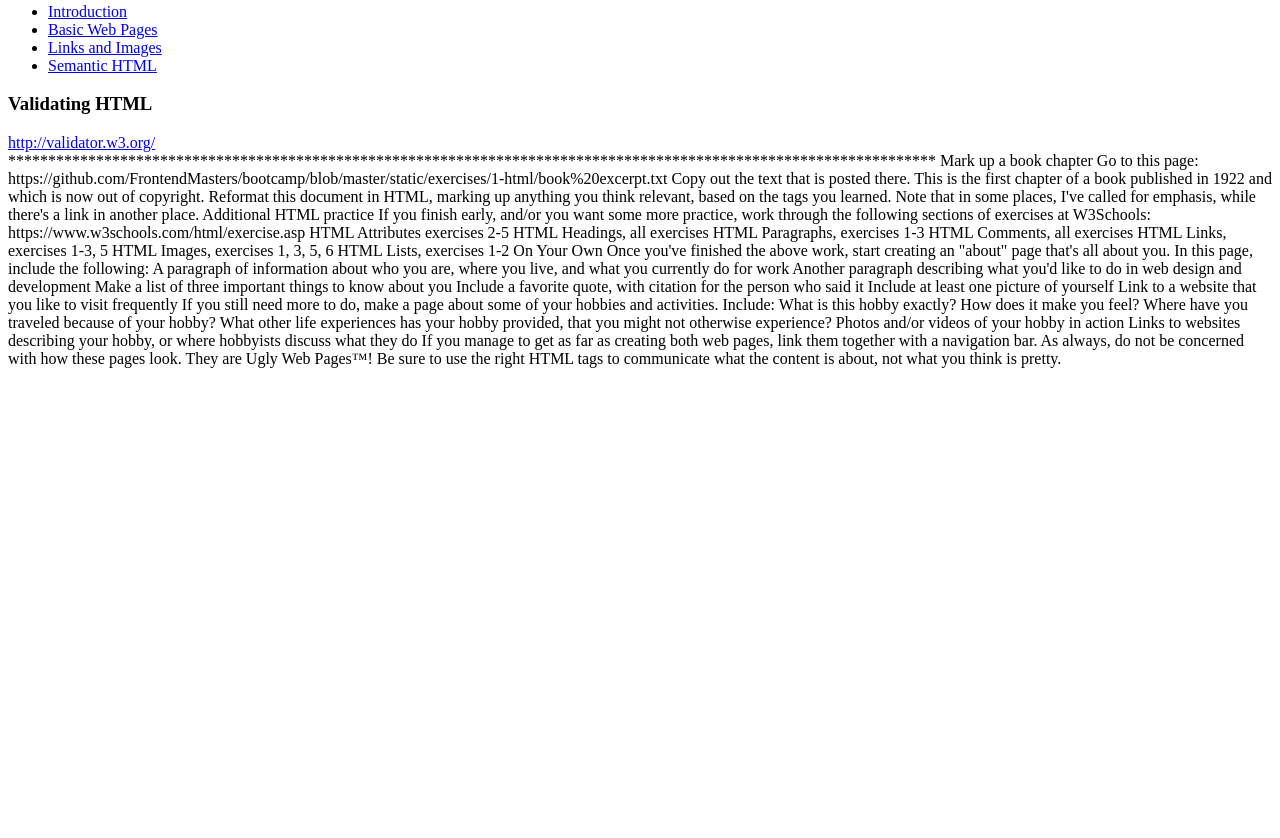
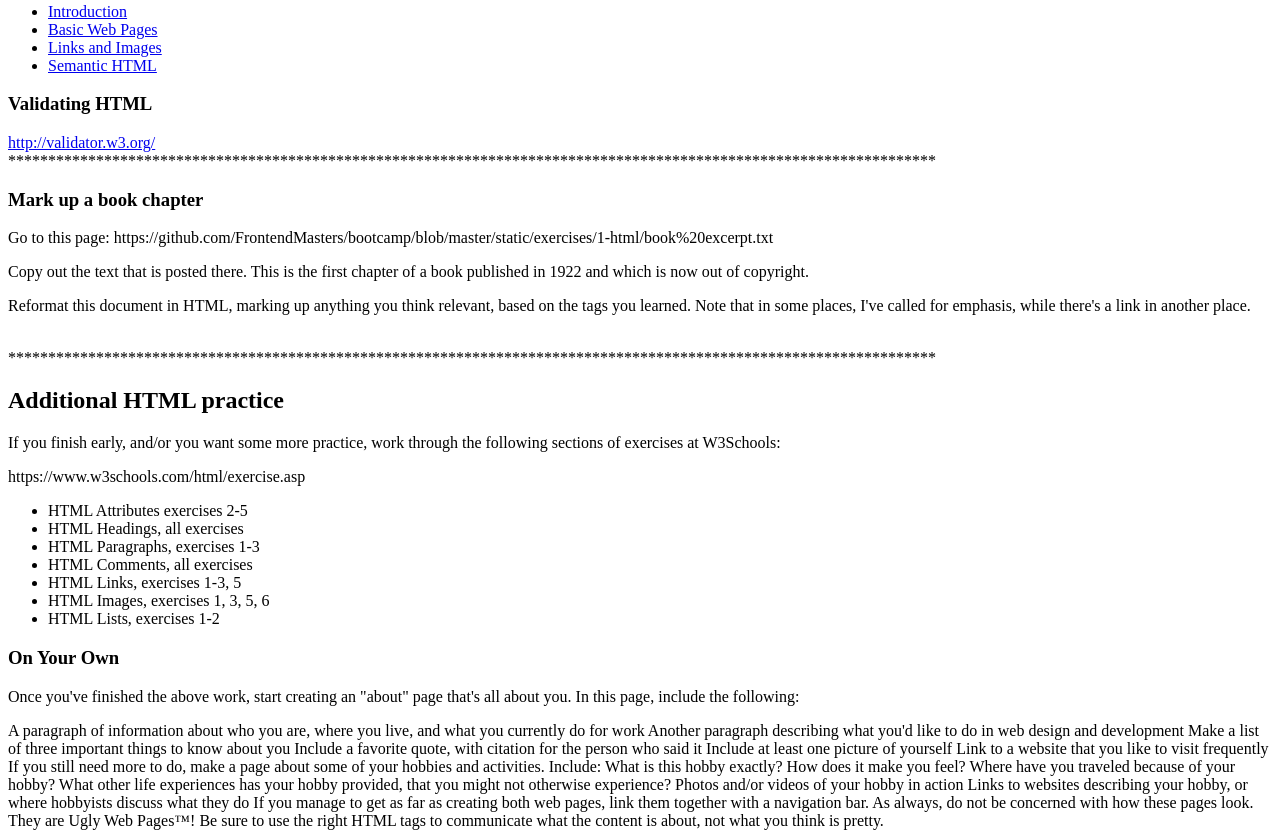
Before and after one commit to Natalina27/FEMasters, a plain HTML site: page index.html in a window 1280 px wide. Shown: the part 3214-4052 px from the top of the page. Before the commit the page ends 3590 px from the top, so only its background shows below. Drawn offline with Linux system fonts and the light colour scheme.

Commit message:
25.01.21

```diff
--- a/index.html
+++ b/index.html
@@ -179,34 +179,34 @@
 <a href="http://validator.w3.org/">http://validator.w3.org/</a>
 
 <br/>********************************************************************************************************************
-Mark up a book chapter
-Go to this page: https://github.com/FrontendMasters/bootcamp/blob/master/static/exercises/1-html/book%20excerpt.txt
 
-Copy out the text that is posted there. This is the first chapter of a book published in 1922 and which is now out of copyright.
+<h3>Mark up a book chapter</h3>
+<p>Go to this page: https://github.com/FrontendMasters/bootcamp/blob/master/static/exercises/1-html/book%20excerpt.txt</p>
 
-Reformat this document in HTML, marking up anything you think relevant, based on the tags you learned. Note that in some places, I've called for emphasis, while there's a link in another place.
+<p>Copy out the text that is posted there. This is the first chapter of a book published in 1922 and which is now out of copyright.</p>
 
-Additional HTML practice
-If you finish early, and/or you want some more practice, work through the following sections of exercises at W3Schools:
+<p>Reformat this document in HTML, marking up anything you think relevant, based on the tags you learned. Note that in some places, I've called for emphasis, while there's a link in another place.</p>
 
-https://www.w3schools.com/html/exercise.asp
+<br/>********************************************************************************************************************
 
-HTML Attributes exercises 2-5
+<h2>Additional HTML practice</h2>
 
-HTML Headings, all exercises
+<p>If you finish early, and/or you want some more practice, work through the following sections of exercises at W3Schools:</p>
 
-HTML Paragraphs, exercises 1-3
+<p>https://www.w3schools.com/html/exercise.asp</p>
 
-HTML Comments, all exercises
+<ul>
+    <li>HTML Attributes exercises 2-5</li>
+    <li>HTML Headings, all exercises</li>
+    <li>HTML Paragraphs, exercises 1-3</li>
+    <li>HTML Comments, all exercises</li>
+    <li>HTML Links, exercises 1-3, 5</li>
+    <li>HTML Images, exercises 1, 3, 5, 6</li>
+    <li>HTML Lists, exercises 1-2</li>
+</ul>
 
-HTML Links, exercises 1-3, 5
-
-HTML Images, exercises 1, 3, 5, 6
-
-HTML Lists, exercises 1-2
-
-On Your Own
-Once you've finished the above work, start creating an "about" page that's all about you. In this page, include the following:
+<h3>On Your Own</h3>
+<p>Once you've finished the above work, start creating an "about" page that's all about you. In this page, include the following:</p>
 
 A paragraph of information about who you are, where you live, and what you currently do for work
 
```
